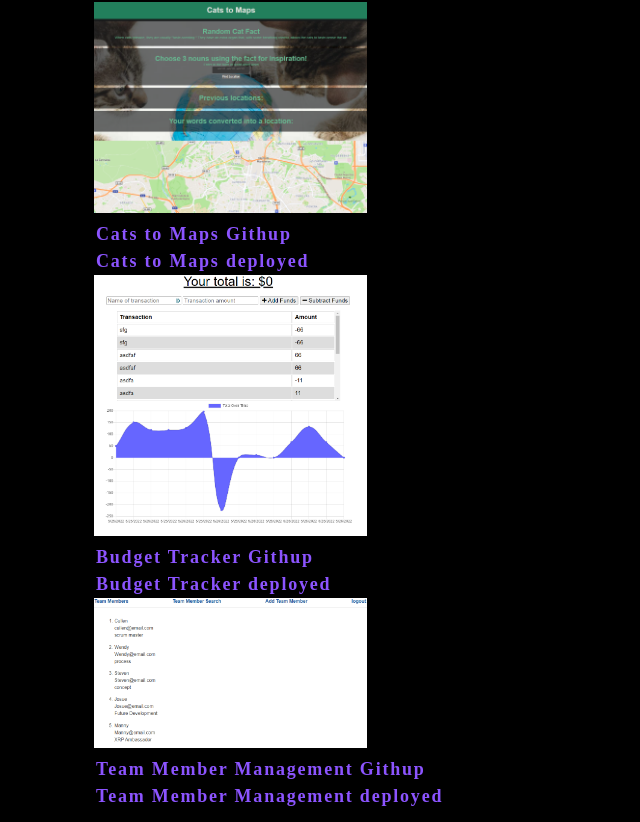
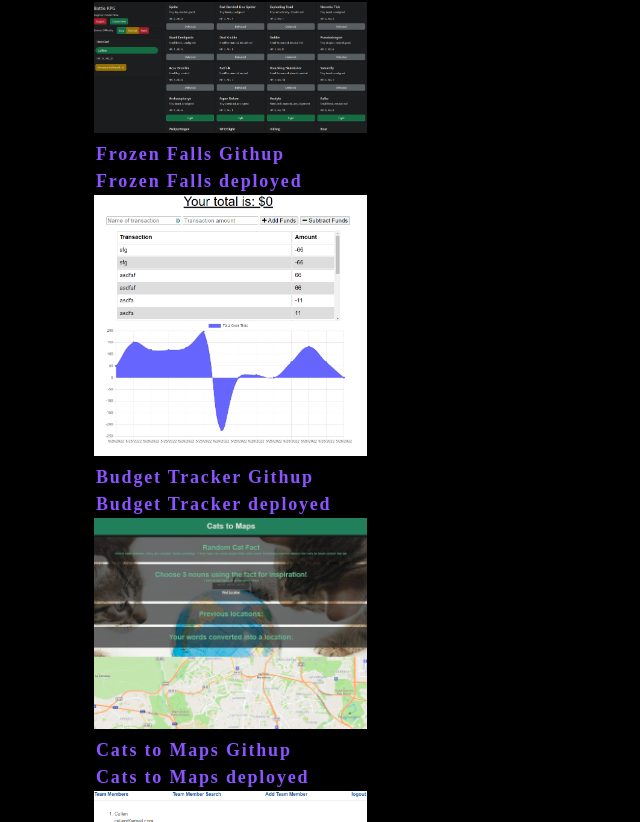
Before and after one commit to TheAltoidian/react-portfolio, a React (Create React App) app: page / in a window 1280 px wide. Shown: the part 478-1300 px from the top of the page, without its empty margins (0-640 px from the left). Built offline with nearby package versions, Linux system fonts and the light colour scheme.

Commit message:
added game

```diff
--- a/package.json
+++ b/package.json
@@ -1,6 +1,7 @@
 {
   "name": "react-portfolio",
   "version": "0.1.0",
+  "homepage": "https://TheAltoidian.github.io/react-portfolio",
   "private": true,
   "dependencies": {
     "@testing-library/jest-dom": "^5.16.4",
@@ -12,6 +13,8 @@
     "web-vitals": "^2.1.4"
   },
   "scripts": {
+    "predeploy": "npm run build",
+    "deploy": "gh-pages -d build",
     "start": "react-scripts start",
     "build": "react-scripts build",
     "test": "react-scripts test",
@@ -34,5 +37,8 @@
       "last 1 firefox version",
       "last 1 safari version"
     ]
+  },
+  "devDependencies": {
+    "gh-pages": "^4.0.0"
   }
 }
--- a/src/components/Portfolio/index.js
+++ b/src/components/Portfolio/index.js
@@ -2,17 +2,18 @@ import React from "react";
 import catmap from "../../assets/images/catmap.png";
 import budgetTracker from "../../assets/images/budgetTracker.png";
 import teamMember from "../../assets/images/teamMember.png";
+import rpgGame from "../../assets/images/rpgGame.png";
 
 function Portfolio() {
 
     return (
         <section id="Portfolio">
             <div>
-                <img src={catmap} style={{ width: "25%" }} alt="Cats to Maps" />
+                <img src={rpgGame} style={{ width: "25%" }} alt="Frozen Falls" />
                 <br></br>
-                <a href="https://github.com/TheAltoidian/Cats-to-Maps" target="_blank">Cats to Maps Githup</a>
+                <a href="https://github.com/smendoza94/rpg-game" target="_blank">Frozen Falls Githup</a>
                 <br></br>
-                <a href="https://thealtoidian.github.io/Cats-to-Maps/" target="_blank">Cats to Maps deployed</a>
+                <a href="https://frozen-falls-81566.herokuapp.com/" target="_blank">Frozen Falls deployed</a>
             </div>
             <div >
                 <img src={budgetTracker} style={{ width: "25%" }} alt="Budget Tracker" />
@@ -21,6 +22,13 @@ function Portfolio() {
                 <br></br>
                 <a href="https://powerful-earth-63050.herokuapp.com/" target="_blank">Budget Tracker deployed</a>
             </div>
+            <div>
+                <img src={catmap} style={{ width: "25%" }} alt="Cats to Maps" />
+                <br></br>
+                <a href="https://github.com/TheAltoidian/Cats-to-Maps" target="_blank">Cats to Maps Githup</a>
+                <br></br>
+                <a href="https://thealtoidian.github.io/Cats-to-Maps/" target="_blank">Cats to Maps deployed</a>
+            </div>
             <div className="felx-row">
                 <img src={teamMember} style={{ width: "25%" }} alt="Team Member Management" />
                 <br></br>
@@ -28,11 +36,6 @@ function Portfolio() {
                 <br></br>
                 <a href="https://cullen-team-member-manager.herokuapp.com/" target="_blank">Team Member Management deployed</a>
             </div>
-            {/* <div>
-                <img src={catmap} style={{ width: "25%" }} alt="Cats to Maps" />
-                <a href="https://github.com/TheAltoidian/Cats-to-Maps" target="_blank">Cats to Maps Githup</a>
-                <a href="https://thealtoidian.github.io/Cats-to-Maps/" target="_blank">Cats to Maps deployed</a>
-            </div> */}
         </section>
     );
 }
```
Also changed, not shown: src/assets/images/rpgGame.png (added), 1 other file (tests, documents, lock files or other folders).
